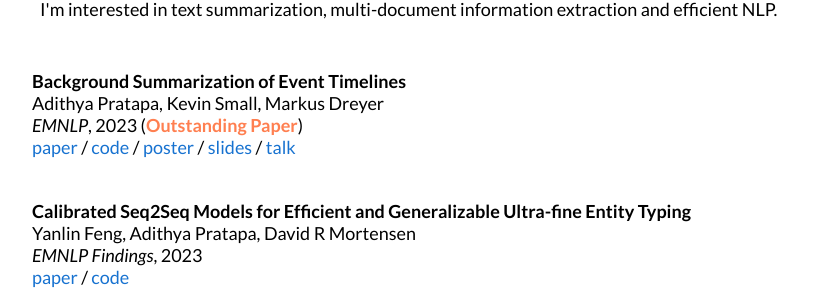
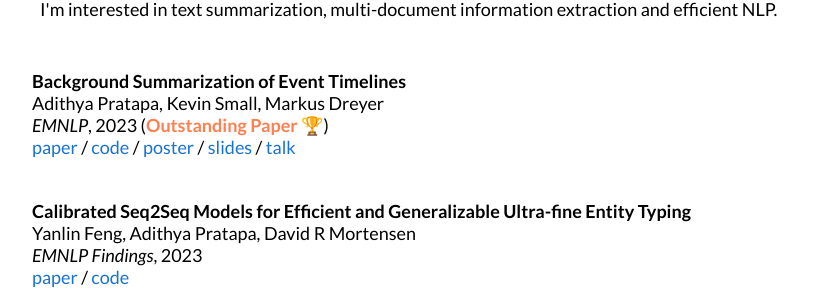
Before and after one commit to adithya7/adithya7.github.io, a Jekyll site: the page built from _posts/2023-10-06-02-backsumm.md, in a window 1280 px wide. Shown: the part 352-658 px from the top of the page, without its empty margins (220-1040 px from the left). Built offline with Jekyll 4.4.1, drawn with Linux system fonts in a browser that asks for light colours.

```diff
--- a/_posts/2023-10-06-02-backsumm.md
+++ b/_posts/2023-10-06-02-backsumm.md
@@ -6,7 +6,7 @@ categories: research
 authors: "Adithya Pratapa, Kevin Small, Markus Dreyer"
 venue: "EMNLP"
 paper: https://arxiv.org/abs/2310.16197
-label: Outstanding Paper
+label: Outstanding Paper 🏆
 slides: https://adithya7.github.io/files/emnlp23_background_summ_slides.pdf
 poster: https://adithya7.github.io/files/emnlp23_background_summ_poster.pdf
 talk: https://drive.google.com/file/d/1anEfA1TQAX0y1aho-uEGXO6J7Qd38Wwo
```
